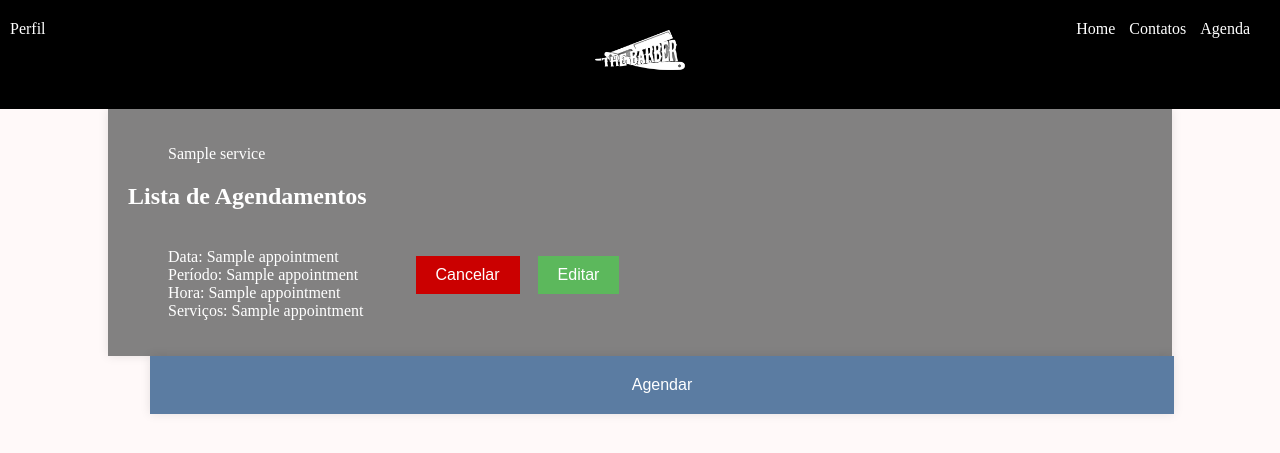
After one commit to VictorDFerreira/ProjetosFacu, a Flask app: template Arquivo_Principal/templates/inicio.html in a window 1280 px wide. The commit adds this page. Shown: the top 453 px of the page. Run offline with Flask 3, Linux system fonts and the light colour scheme; the template is opened without the code that fills it: most values are stand-ins (such as "Sample title", 1, 10 or a date in 2020).

Commit message:
Projeto finalisado
projeto finalizado com os CRUD inseridos

```diff
--- a/Arquivo_Principal/static/estilo.css
+++ b/Arquivo_Principal/static/estilo.css
@@ -16,7 +16,8 @@ body {
     box-shadow: 0 0 10px rgba(0, 0, 0, 0.1);
     width: 300px;
     align-items: center;
-    margin-right: 200px;
+    margin-right: 37%;
+
 
 }
 
--- /dev/null
+++ b/Arquivo_Principal/static/estilos.css
@@ -0,0 +1,89 @@
+body {
+    background-color: rgb(255, 249, 249);
+    color: white;
+    margin: 0;
+    padding: 0;
+}
+
+header {
+    background-color: rgb(0, 0, 0);
+    padding: 30px;
+    position: relative; /* Para permitir o posicionamento absoluto dos itens internos */
+    text-align: center; /* Para centralizar a logo */
+}
+
+.logo {
+    width: 100px; /* Largura da logo */
+    height: auto; /* Altura ajustada automaticamente */
+    margin: 0 auto; /* Centralizar horizontalmente */
+}
+
+.menu {
+    position: absolute; /* Posicionamento absoluto em relação ao cabeçalho */
+    top: 0; /* Distância do topo do cabeçalho */
+    right: 0; /* Distância da direita do cabeçalho */
+    padding: 10px 20px; /* Adiciona espaçamento interno */
+    margin-top: 10px; /* Adiciona margem superior */
+    margin-right: 10px;
+}
+
+.menu div {
+    display: inline-block; /* Exibe os itens de menu em linha */
+    margin-left: 10px; /* Espaçamento entre os itens de menu */
+}
+.perfil{
+    position: absolute; /* Posicionamento absoluto em relação ao cabeçalho */
+    top: 0; /* Distância do topo do cabeçalho */
+    left: 0;/* Distância da direita do cabeçalho
+    padding: 10px 20px; /* Adiciona espaçamento interno */
+    margin-top: 20px; /* Adiciona margem superior */
+    margin-left: 10px;
+}
+.container{
+    color: rgb(255, 255, 255);
+    width: 80%;
+    margin: 0 auto;
+    background: rgb(130, 129, 129);
+    padding: 20px;
+    box-shadow: 0 0 10px 0 rgba(0,0,0,0.1);
+}
+li {
+    display: flex; /* Para os itens da lista ficarem em linha */
+    align-items: center; /* Para centralizar verticalmente */
+}
+
+
+button {
+    background-color: #5cb85c;
+    color: white;
+    border: none;
+    padding: 10px 20px;
+    cursor: pointer;
+    font-size: 16px;
+    margin-left: 70px;
+}
+button:hover{
+    background-color: #004f00;
+}
+.adicionar{
+
+    color: rgb(255, 255, 255);
+    width: 80%;
+    margin: 0 auto;
+    background: rgb(91, 124, 162);
+    padding: 20px;
+    box-shadow: 0 0 10px 0 rgba(0,0,0,0.1);
+    border: 4px;
+    margin-left: 150px;
+}
+.adicionar:hover{
+    background-color: rgba(0, 0, 85, 0.486);
+}
+.cancelar{
+    background-color: rgb(203, 0, 0);
+    margin-left: 50%;
+
+}
+.cancelar:hover{
+    background-color: rgb(109, 0, 0);
+}
--- a/Arquivo_Principal/static/scripts.js
+++ b/Arquivo_Principal/static/scripts.js
@@ -3,11 +3,11 @@ document.getElementById('period').addEventListener('change', function() {
     timeSelect.innerHTML = '';
     const period = this.value;
     let times = [];
-    if (period === 'morning') {
+    if (period === 'Manha') {
         times = ['07:00', '08:00', '09:00', '10:00', '11:00'];
-    } else if (period === 'afternoon') {
+    } else if (period === 'Tarde') {
         times = ['13:00', '14:00', '15:00', '16:00', '17:00', '18:00'];
-    } else if (period === 'evening') {
+    } else if (period === 'Noite') {
         times = ['19:00', '20:00', '21:00'];
     }
     times.forEach(time => {
--- /dev/null
+++ b/Arquivo_Principal/templates/inicio.html
@@ -0,0 +1,53 @@
+<!DOCTYPE html>
+<html lang="pt-br">
+<head>
+    <meta charset="UTF-8">
+    <meta name="viewport" content="width=device-width, initial-scale=1.0">
+    <link rel="stylesheet" href="/static/estilos.css">
+    <title>Home</title>
+</head>
+<body>
+    <header>
+        <div><img class="logo" src="../static/images/logo.png" alt="logo do site"></div>
+        <div class="menu">
+            <div>Home</div>
+            <div>Contatos</div>
+            <div>Agenda</div>
+        </div>
+        <div class="perfil">
+            <div>Perfil</div>
+        </div>
+    </header>
+    <div class="container">
+
+        <ul>
+            {% for service in services %}
+            <li>{{ service }}</li>
+            {% endfor %}
+        </ul>
+
+        <h2>Lista de Agendamentos</h2>
+        <ul>
+            {% for appointment in appointments %}
+            <li>
+               <br> Data: {{ appointment[1] }} <br>Período: {{ appointment[2] }} <br> Hora: {{ appointment[3] }} <br> Serviços: {{ appointment[4] }}
+                <form method="POST" action="{{ url_for('delete_appointment', appointment_id=appointment[0]) }}">
+                    <button class="cancelar" type="submit">Cancelar</button>
+                </form>
+
+                <a href="{{ url_for('edit_appointment', appointment_id=appointment[0]) }}"> <button>Editar</button></a>
+
+            </li>
+
+            {% else %}
+                <li>Nenhum agendamento encontrado.</li>
+            {% endfor %}
+        </ul>
+    </div>
+    <div>
+        <a href="/home">
+            <button class="adicionar">Agendar</button>
+        </a>
+    </div>
+</body>
+</html>
--- a/Arquivo_Principal/templates/login.html
+++ b/Arquivo_Principal/templates/login.html
@@ -1,5 +1,5 @@
 <!DOCTYPE html>
-<html lang="br-pt">
+<html lang="pt-br">
 <head>
     <meta charset="UTF-8">
     <title>Login</title>
--- a/Arquivo_Principal/templates/register.html
+++ b/Arquivo_Principal/templates/register.html
@@ -1,5 +1,5 @@
 <!DOCTYPE html>
-<html lang="br-pt">
+<html lang="pt-br">
 <head>
     <meta charset="UTF-8">
     <title>Registro</title>
```
Also changed, not shown: Arquivo_Principal/app.py (+73 -2 lines), Arquivo_Principal/templates/edit_appointment.html (added, +49 -0 lines), Arquivo_Principal/templates/home.html (+4 -4 lines), Arquivo_Principal/static/images/logo.png (added), Arquivo_Principal/static/images/png-clipart-thebarber-logo-hairdresser-brand-barber-knife-angle-text.png (added).
